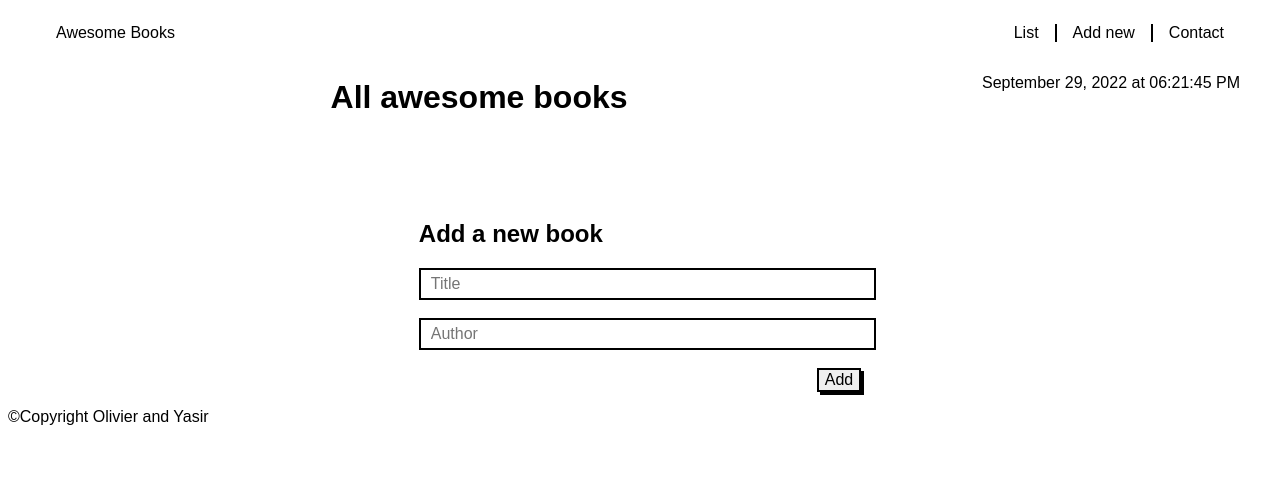
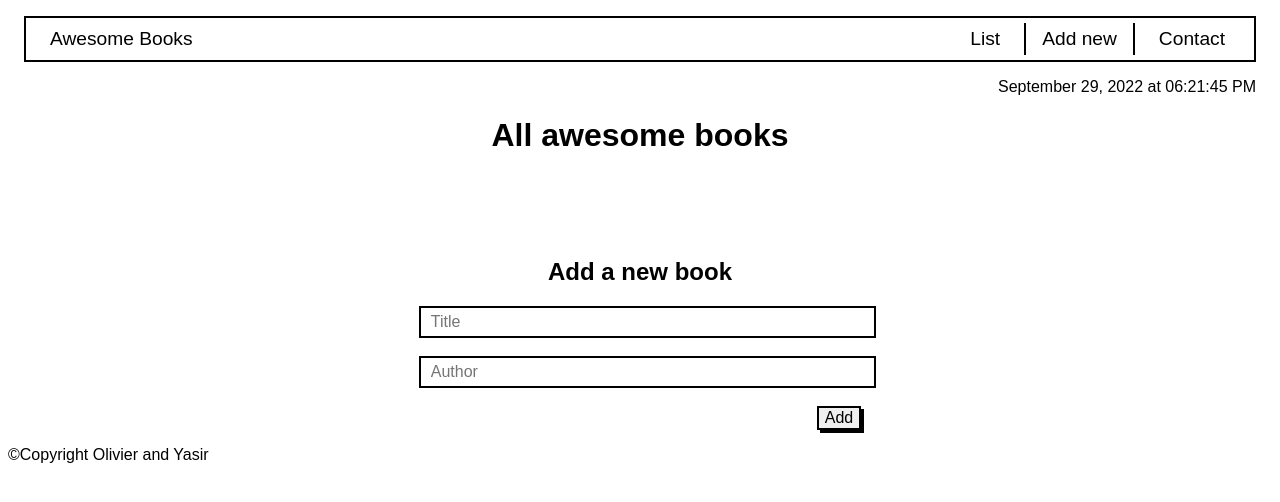
Before and after one commit to myaserkhan/Awesome-Books-App, a website: page index.html in a window 1280 px wide. Drawn offline with Linux system fonts and the light colour scheme; a web font is replaced by a local one.

Commit message:
Add style to the Nav Bar

```diff
--- a/style.css
+++ b/style.css
@@ -57,7 +57,7 @@ button:hover {
   box-shadow: 5px 5px 0 0;
 }
 
-form h1 {
+form h2 {
   text-align: center;
 }
 
@@ -65,13 +65,25 @@ form h1 {
   display: flex;
   justify-content: space-between;
   align-items: center;
-  padding: 0 3rem;
+  padding: 0 1.5rem;
+  border: 2px solid black;
+  margin: 1rem;
+  font-size: 1.2rem;
 }
 
 .navbar ul {
   display: flex;
   flex-direction: row;
-  gap: 1rem;
+  align-items: center;
+  gap: 1.5rem;
+  margin: 5px;
+}
+
+.navbar ul li {
+  display: flex;
+  height: 2rem;
+  align-items: center;
+  cursor: pointer;
 }
 
 .navbar ul li:nth-child(2) {
@@ -81,6 +93,11 @@ form h1 {
 }
 
 .date-time {
-  float: right;
-  padding: 0 2rem;
+  text-align: right;
+  padding: 0;
+  margin: 0 1rem;
 }
+
+.div-contact {
+
+}
```
